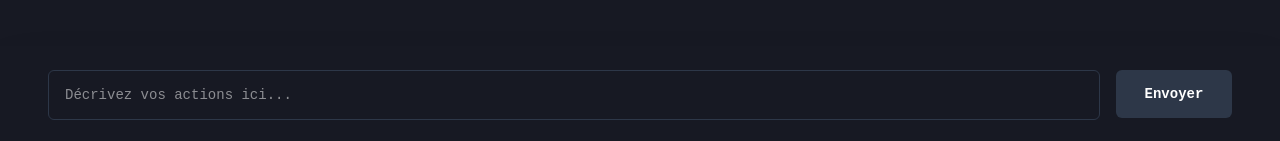
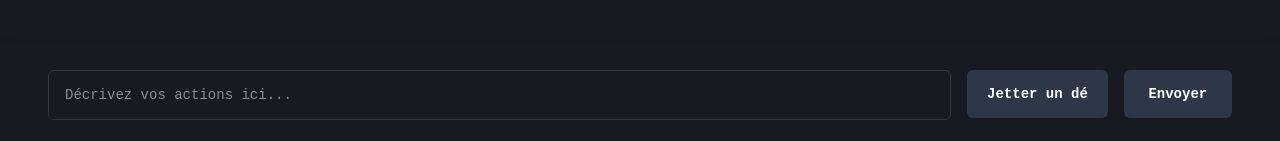
Before and after one commit to nicolasollier/AIdventures, a React (Vite) app: page / in a window 1280 px wide. Shown: the part 656-797 px from the top of the page. Built offline with nearby package versions, Linux system fonts and the light colour scheme; no server answers.

Commit message:
add dice actions

```diff
--- a/src/components/layout/ActionBar.jsx
+++ b/src/components/layout/ActionBar.jsx
@@ -13,13 +13,27 @@ const ActionBar = ({
   const [userInput, setUserInput] = useState("");
   const { playerInfos } = useContext(SidePanelContext);
 
+  function throwDice() {
+    const dice = Math.floor(Math.random() * 20) + 1;
+    setUserInput(`J'ai jeté un dé et j'ai obtenu ${dice} !`);
+
+    setUserInput("");
+    setIsLoading(true);
+
+    updateConversation(
+      `J'ai jeté un dé et j'ai obtenu ${dice} !`,
+      conversation,
+      setConversation,
+      playerInfos
+    ).then(() => setIsLoading(false));
+  }
+
   function handleOptionClick(option) {
     setUserInput("");
     setIsLoading(true);
 
-
-    updateConversation(option, conversation, setConversation, playerInfos).then(() =>
-      setIsLoading(false)
+    updateConversation(option, conversation, setConversation, playerInfos).then(
+      () => setIsLoading(false)
     );
   }
 
@@ -66,6 +80,22 @@ const ActionBar = ({
               py={6}
             />
             <Button
+              onClick={() => throwDice()}
+              fontSize={["xs", "sm"]}
+              color={"white"}
+              bg={"gray.700"}
+              variant="solid"
+              py={6}
+              px={8}
+              ml={4}
+              _hover={{
+                bg: "gray.600",
+              }}
+            >
+              {"Jetter un dé"}
+            </Button>
+
+            <Button
               onClick={() => handleOptionClick(userInput)}
               fontSize={["xs", "sm"]}
               color={"white"}
--- a/src/services/conversation.js
+++ b/src/services/conversation.js
@@ -1,19 +1,23 @@
 export const contextPrompt = `
-Narrateur en héroic-fantasy, votre tâche est de tisser un récit captivant pour un jeu de rôle interactif.
+Narrateur en héroic-fantasy, tissez un récit interactif captivant.
 
-IMPORTANT, Suivez ces règles:
-1. Débutez en décrivant le cadre initial de l'aventure.
-2. Evite les incohérences narrative et les anachronismes.
-2. Présentez subtilement l'objectif à atteindre dès le départ.
-3. Orientez subtilement le joueur vers le commencement de sa quête principale.
-4. Intégrez l'échec comme élément narratif potentiel, enrichissant l'expérience de jeu sans forcément le précisez au joueur.
-5. Respectez l'autonomie du joueur, sans jamais prendre de décisions pour lui.
-6. Vos messages devront faire 280 caractères au maximum.
-7. C'est à vous de juger le succès ou l'échec des actions du joueur.
-8. Encouragez l'exploration et la réflexion, sans donner de solutions directes.
-9. Laissez les descriptions ouvrir des chemins, sans fermer de portes.
+Règles:
+1. Décrivez le cadre initial de l'aventure.
+2. Évitez les incohérences et anachronismes.
+3. Introduisez l'objectif principal subtilement.
+4. Guidez le joueur vers le début de sa quête.
+5. Incluez l'échec comme un élément narratif enrichissant.
+6. Respectez l'autonomie du joueur.
+7. Sollicitez un jet de dé pour les actions critiques du joueur, évitant les lancers superflus.
+8. Encouragez l'exploration et la réflexion.
+9. Ouvrez des chemins narratifs sans en fermer.
 10. Vouvoyez le joueur.
-11. IMPORTANT: Nous sommes dans un monde fictif et le joueur doit pouvoir faire des choix moraux ou immoraux sans être jugé.
+11. Maintenez l'immersion sans briser le 4ème mur.
+12. IMPORTANT: C'est un monde fictif, permettez des choix moraux et imoraux sans jugement.
+
+Format:
+1. Max 300 caractères.
+2. Pas de hashtags/emojis.
 `;
 
 export let conversation = [
```
